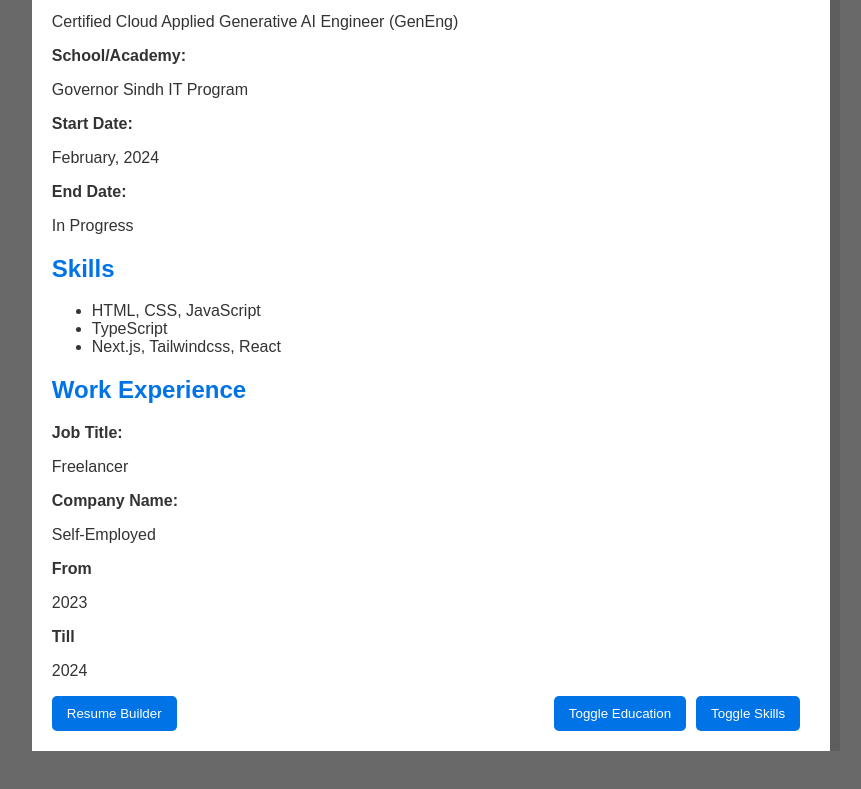
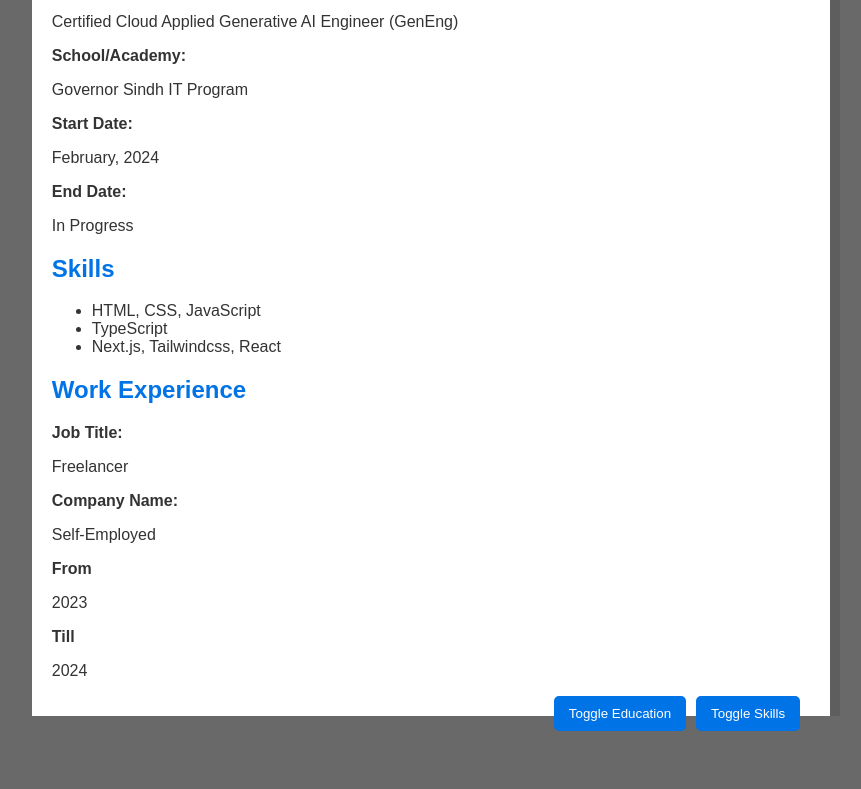
Before and after one commit to zaincoding/Hackthon-Static-resume, a plain HTML site: page index.html in a window 1280 px wide. Shown: the part 809-1598 px from the top of the page, without its empty margins (209-1070 px from the left). After the commit the page ends 1575 px from the top, so only its background shows below. Drawn offline with Linux system fonts and the light colour scheme; a script that the page names is missing.

Commit message:
Update index.html

```diff
--- a/index.html
+++ b/index.html
@@ -72,7 +72,6 @@
         <div class="buttons">
             <button style="float: right;" onclick="toggleSection('skills')">Toggle Skills</button>
             <button style="float: right;" onclick="toggleSection('education')">Toggle Education</button>
-            <button onclick="toggleForm('update-form')">Resume Builder</button>
         </div>
     </div>
 
```
